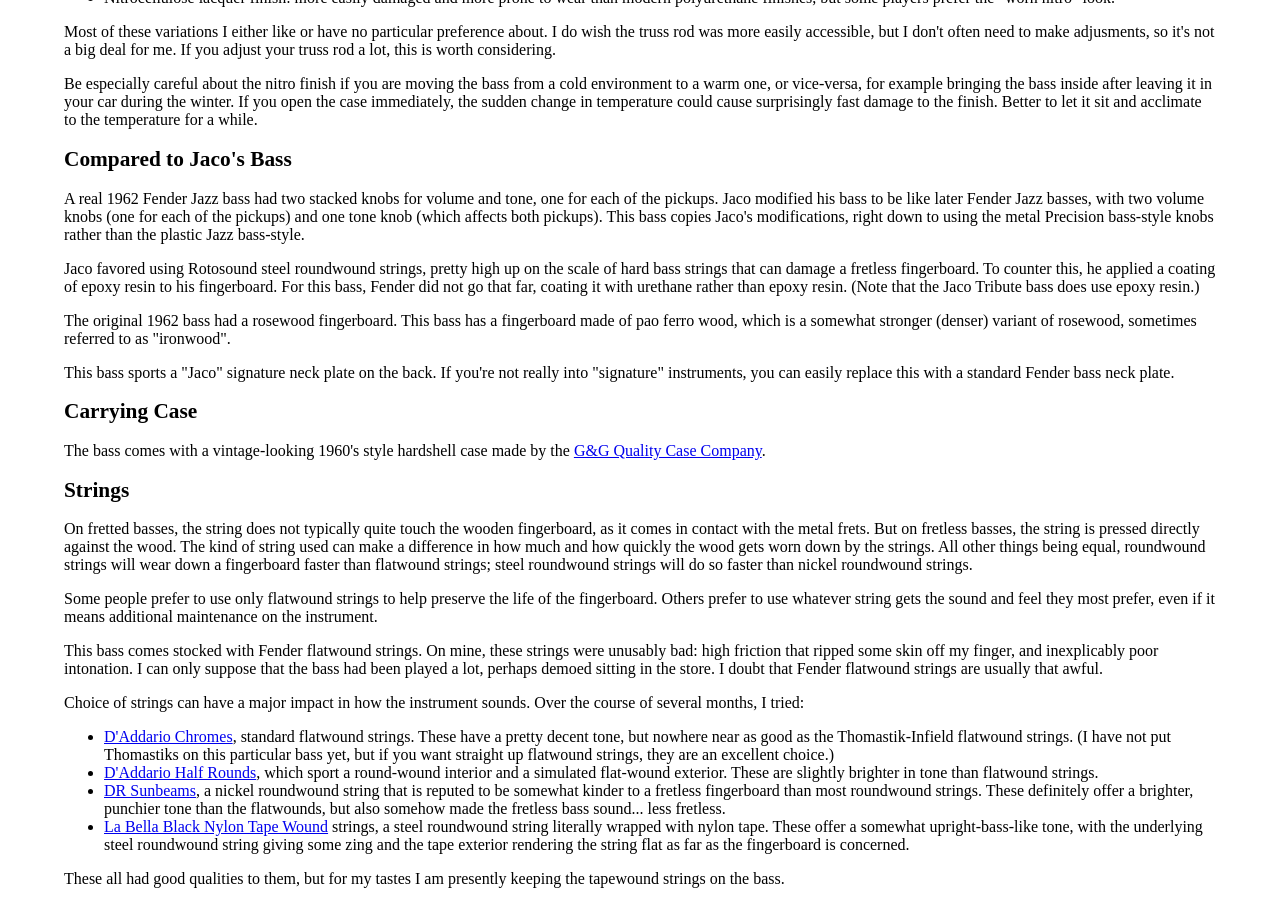
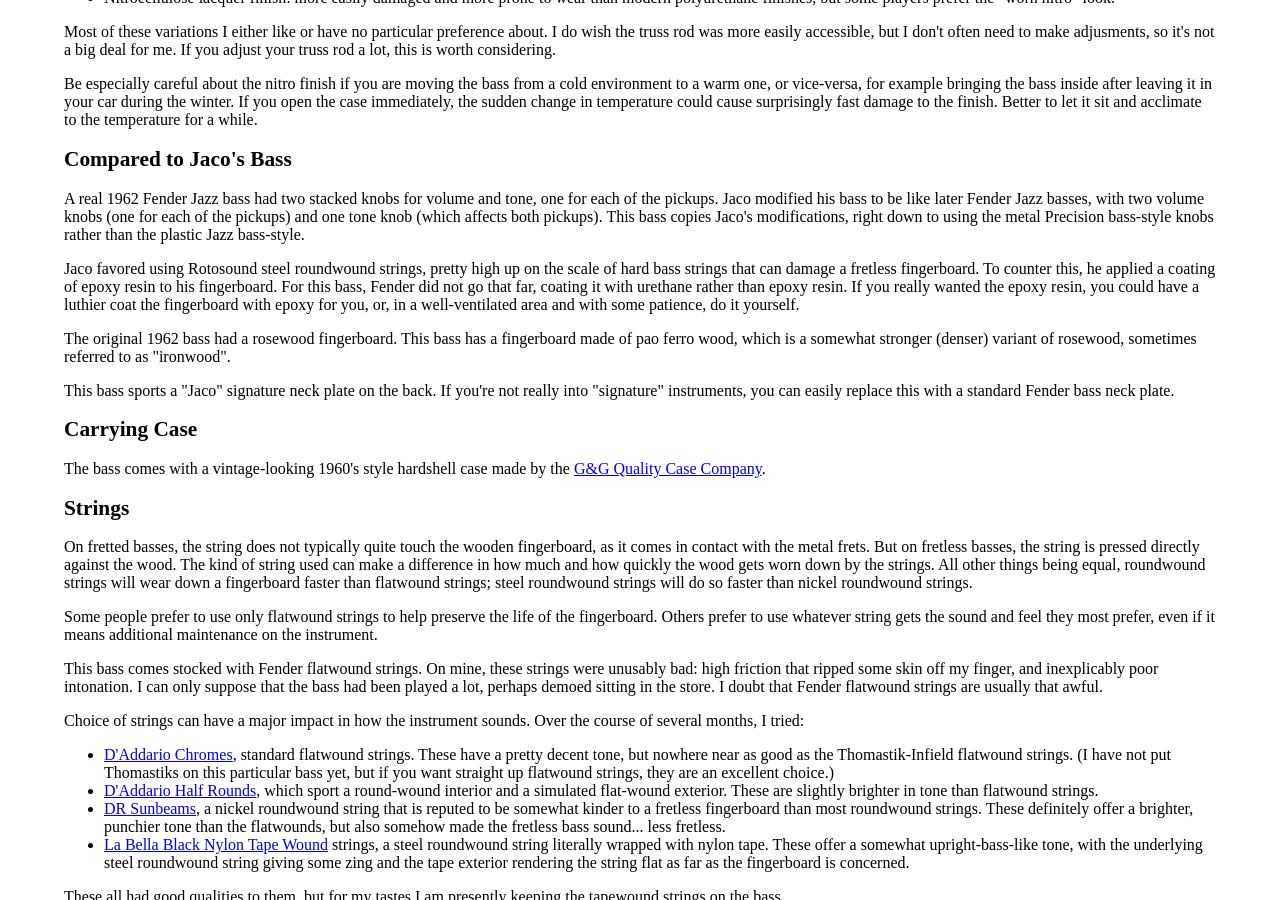
Before and after one commit to tjr/tjr.github.com, a Jekyll site: the page music/fender-fretless-jaco-bass.html, which Jekyll copies as it is, in a window 1280 px wide and 900 px high, scrolled down 686 px. Built offline with Jekyll 4.4.1, drawn with Linux system fonts in a browser that asks for light colours.

Commit message:
updated page

```diff
--- a/music/fender-fretless-jaco-bass.html
+++ b/music/fender-fretless-jaco-bass.html
@@ -100,12 +100,14 @@ copies Jaco's modifications, right down to using the metal Precision
 bass-style knobs rather than the plastic Jazz bass-style.
 
 <p>
-Jaco favored using Rotosound steel roundwound strings, pretty high
-up on the scale of hard bass strings that can damage a fretless
-fingerboard. To counter this, he applied a coating of epoxy resin
-to his fingerboard. For this bass, Fender did not go that far, coating
-it with urethane rather than epoxy resin. (Note that the Jaco Tribute
-bass does use epoxy resin.)
+Jaco favored using Rotosound steel roundwound strings, pretty high up
+on the scale of hard bass strings that can damage a fretless
+fingerboard. To counter this, he applied a coating of epoxy resin to
+his fingerboard. For this bass, Fender did not go that far, coating it
+with urethane rather than epoxy resin. If you really wanted the epoxy
+resin, you could have a luthier coat the fingerboard with epoxy for
+you, or, in a well-ventilated area and with some patience, do it
+yourself.
 
 <p>
 The original 1962 bass had a rosewood fingerboard. This bass has
```
